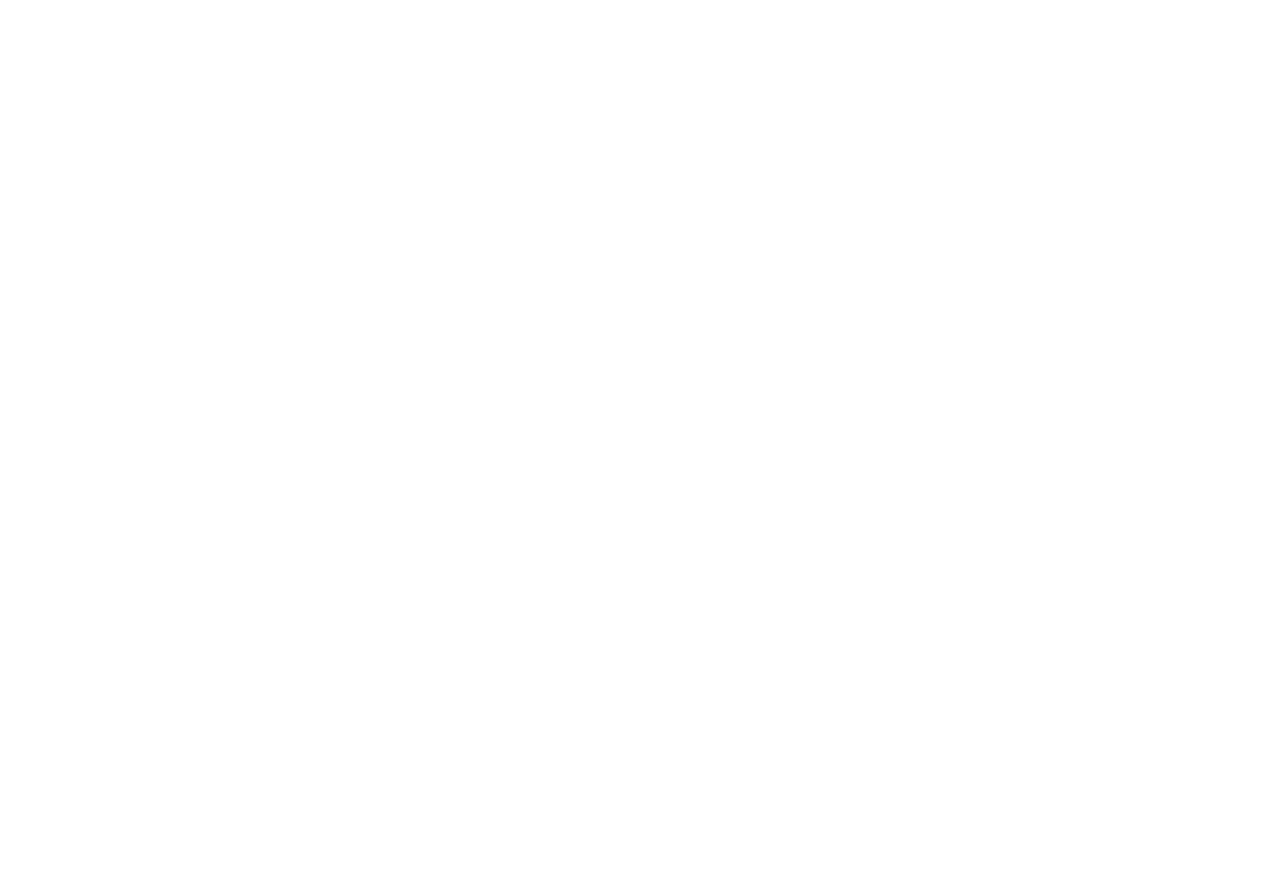
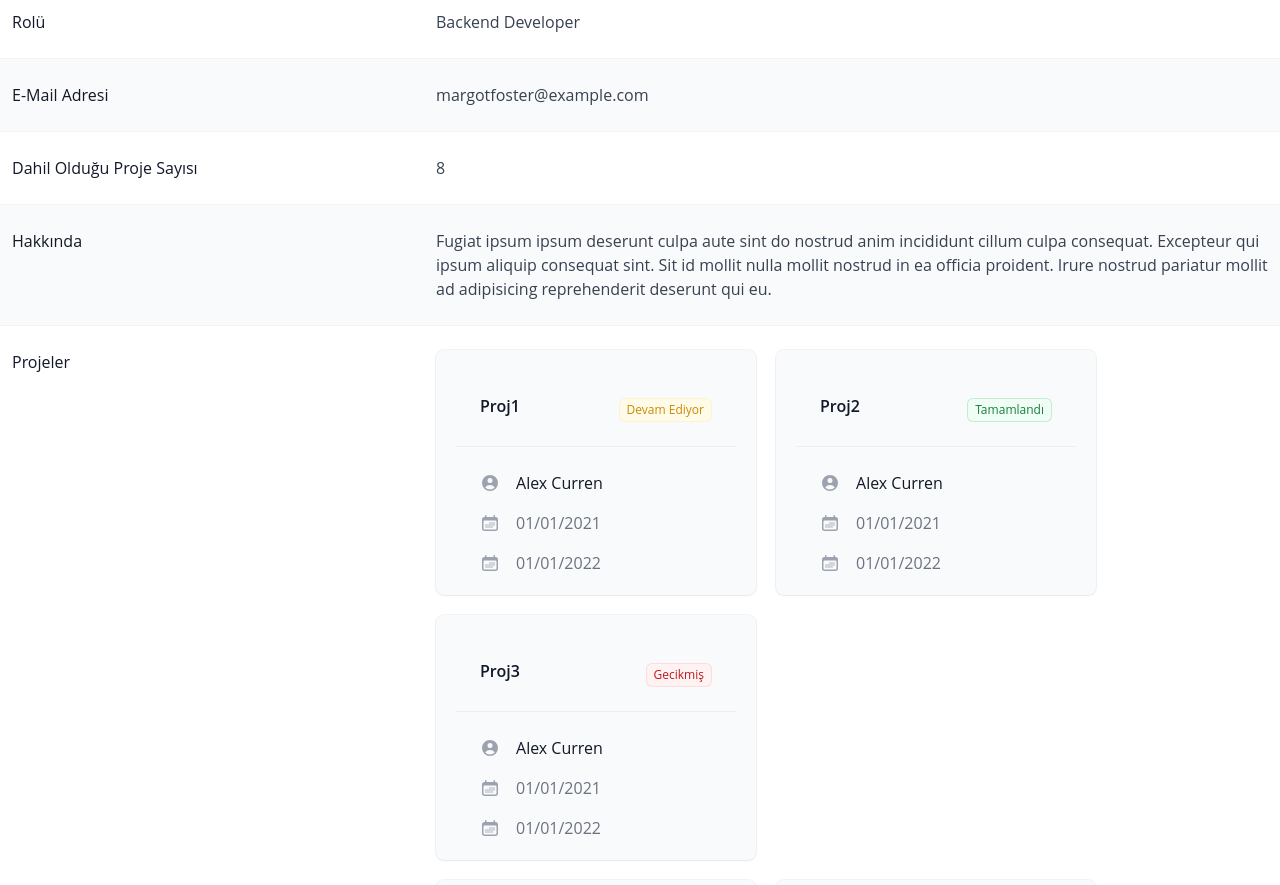
Before and after one commit to ecemkmz/pro-controller, a React (Create React App) app in the folder client/: page /empInfo in a window 1280 px wide. Before the commit this address had no page. Shown: the part 140-1025 px from the top of the page. Before the commit the page ends 800 px from the top, so only its background shows below. Built offline with nearby package versions, Linux system fonts and the light colour scheme.

Commit message:
Çalışan bilgisi güncellendi | Server'de çalışan listesi için endpoint oluşturuldu | İyileştirmeler yapıldı

```diff
--- a/client/src/App.jsx
+++ b/client/src/App.jsx
@@ -6,6 +6,7 @@ import Employees from './components/employees/Employees';
 import Home from './pages/home/Home';
 import UserEdit from "./components/userEdit/userEdit";
 import ListProjects from './components/projects/ListProjects';
+import EmpInfo from './components/empInfo/EmpInfo';
 
 function App() {
   return (
@@ -18,6 +19,7 @@ function App() {
         <Route path="/" element={<Home />} />
         <Route path="/userEdit" element={<UserEdit />} />
         <Route path="/listProjects" element={<ListProjects />} />
+        <Route path="/empInfo" element={<EmpInfo />} />
       </Routes>
     </BrowserRouter>
   );
--- /dev/null
+++ b/client/src/components/empInfo/EmpInfo.jsx
@@ -0,0 +1,225 @@
+import { CalendarDaysIcon, UserCircleIcon } from "@heroicons/react/20/solid";
+
+const projectsArray = [
+  {
+    projName: "Proj1",
+    projStatus: "Devam Ediyor",
+    projLeader: "Alex Curren",
+    projStartDate: "01/01/2021",
+    projEndDate: "01/01/2022",
+  },
+  {
+    projName: "Proj2",
+    projStatus: "Tamamlandı",
+    projLeader: "Alex Curren",
+    projStartDate: "01/01/2021",
+    projEndDate: "01/01/2022",
+  },
+  {
+    projName: "Proj3",
+    projStatus: "Gecikmiş",
+    projLeader: "Alex Curren",
+    projStartDate: "01/01/2021",
+    projEndDate: "01/01/2022",
+  },
+  {
+    projName: "Proj4",
+    projStatus: "Tamamlandı",
+    projLeader: "Alex Curren",
+    projStartDate: "01/01/2021",
+    projEndDate: "01/01/2022",
+  },
+  {
+    projName: "Proj5",
+    projStatus: "Tamamlandı",
+    projLeader: "Alex Curren",
+    projStartDate: "01/01/2021",
+    projEndDate: "01/01/2022",
+  },
+  {
+    projName: "Proj6",
+    projStatus: "Tamamlandı",
+    projLeader: "Alex Curren",
+    projStartDate: "01/01/2021",
+    projEndDate: "01/01/2022",
+  },
+  {
+    projName: "Proj7",
+    projStatus: "Devam Ediyor",
+    projLeader: "Alex Curren",
+    projStartDate: "01/01/2021",
+    projEndDate: "01/01/2022",
+  },
+  {
+    projName: "Proj8",
+    projStatus: "Gecikmiş",
+    projLeader: "Alex Curren",
+    projStartDate: "01/01/2021",
+    projEndDate: "01/01/2022",
+  },
+];
+
+function EmpInfo() {
+  const PersonInfo = {
+    name: "Margot ",
+    surname: "Foster",
+    email: "margotfoster@example.com",
+    role: "Backend Developer",
+    numOfProjects: projectsArray.length,
+    about:
+      "Fugiat ipsum ipsum deserunt culpa aute sint do nostrud anim incididunt cillum culpa consequat. Excepteur qui ipsum aliquip consequat sint. Sit id mollit nulla mollit nostrud in ea officia proident. Irure nostrud pariatur mollit ad adipisicing reprehenderit deserunt qui eu.",
+  };
+
+  const renderProjects = () => {
+    const groupedProjects = [];
+    for (let i = 0; i < projectsArray.length; i += 3) {
+      groupedProjects.push(projectsArray.slice(i, i + 3));
+    }
+
+    return groupedProjects.map((group, groupIndex) => (
+      <div
+        key={groupIndex}
+        className="lg:flex lg:gap-5 lg:mb-5 sm:flex-wrap sm:mb-10"
+      >
+        {group.map((project, index) => (
+          <div key={index} className={` sm:w-1/2 md:w-80 `}>
+            <div className="rounded-lg bg-gray-50 shadow-sm ring-1 ring-gray-900/5 p-5">
+              <dl className="flex flex-wrap">
+                <div className="flex-auto pl-6 pt-6">
+                  <dt className="text-sm font-semibold leading-6 text-gray-900">
+                    {project.projName}
+                  </dt>
+                  <dd className="mt-1 text-base font-semibold leading-6 text-gray-900"></dd>
+                </div>
+                <div className="flex-none self-end px-6 pt-4">
+                  <dt className="sr-only">Status</dt>
+                  <dd
+                    className={`inline-flex items-center rounded-md px-2 py-1 text-xs font-medium ring-1 ring-inset
+  ${
+    project.projStatus === "Gecikmiş"
+      ? "text-red-700 bg-red-50 ring-red-600/10"
+      : ""
+  }
+  ${
+    project.projStatus === "Devam Ediyor"
+      ? "text-yellow-600 bg-yellow-50 ring-yellow-500/10"
+      : ""
+  }
+  ${
+    project.projStatus === "Tamamlandı"
+      ? "text-green-700 bg-green-50 ring-green-600/20"
+      : ""
+  }`}
+                  >
+                    {project.projStatus}
+                  </dd>
+                </div>
+                <div className="mt-6 flex w-full flex-none gap-x-4 border-t border-gray-900/5 px-6 pt-6">
+                  <dt className="flex-none">
+                    <span className="sr-only">Leader</span>
+                    <UserCircleIcon
+                      className="h-6 w-5 text-gray-400"
+                      aria-hidden="true"
+                    />
+                  </dt>
+                  <dd className="text-sm font-medium leading-6 text-gray-900">
+                    {project.projLeader}
+                  </dd>
+                </div>
+                <div className="mt-4 flex w-full flex-none gap-x-4 px-6">
+                  <dt className="flex-none">
+                    <span className="sr-only">Due date</span>
+                    <CalendarDaysIcon
+                      className="h-6 w-5 text-gray-400"
+                      aria-hidden="true"
+                    />
+                  </dt>
+                  <dd className="text-sm leading-6 text-gray-500">
+                    <time dateTime="2023-01-31">{project.projStartDate}</time>
+                  </dd>
+                </div>
+                <div className="mt-4 flex w-full flex-none gap-x-4 px-6">
+                  <dt className="flex-none">
+                    <span className="sr-only">Status</span>
+                    <CalendarDaysIcon
+                      className="h-6 w-5 text-gray-400"
+                      aria-hidden="true"
+                    />
+                  </dt>
+                  <dd className="text-sm leading-6 text-gray-500">
+                    {project.projEndDate}
+                  </dd>
+                </div>
+              </dl>
+            </div>
+          </div>
+        ))}
+      </div>
+    ));
+  };
+
+  return (
+    <div>
+      <div className="px-4 sm:px-0">
+        <p className="mt-1 max-w-2xl text-sm leading-6 text-gray-500">
+          Çalışan bilgileri ve projeleri.
+        </p>
+      </div>
+      <div className="mt-6 border-t border-gray-100">
+        <dl className="divide-y divide-gray-100">
+          <div className="bg-gray-50 px-4 py-6 sm:grid sm:grid-cols-3 sm:gap-4 sm:px-3">
+            <dt className="text-sm font-medium leading-6 text-gray-900">
+              Ad - Soyad
+            </dt>
+
+            <dd className="mt-1 text-sm leading-6 text-gray-700 sm:col-span-2 sm:mt-0">
+              {PersonInfo.name} {PersonInfo.surname}
+            </dd>
+          </div>
+          <div className="bg-white px-4 py-6 sm:grid sm:grid-cols-3 sm:gap-4 sm:px-3">
+            <dt className="text-sm font-medium leading-6 text-gray-900">
+              Rolü
+            </dt>
+            <dd className="mt-1 text-sm leading-6 text-gray-700 sm:col-span-2 sm:mt-0">
+              {PersonInfo.role}
+            </dd>
+          </div>
+          <div className="bg-gray-50 px-4 py-6 sm:grid sm:grid-cols-3 sm:gap-4 sm:px-3">
+            <dt className="text-sm font-medium leading-6 text-gray-900">
+              E-Mail Adresi
+            </dt>
+            <dd className="mt-1 text-sm leading-6 text-gray-700 sm:col-span-2 sm:mt-0">
+              {PersonInfo.email}
+            </dd>
+          </div>
+          <div className="bg-white px-4 py-6 sm:grid sm:grid-cols-3 sm:gap-4 sm:px-3">
+            <dt className="text-sm font-medium leading-6 text-gray-900">
+              Dahil Olduğu Proje Sayısı
+            </dt>
+            <dd className="mt-1 text-sm leading-6 text-gray-700 sm:col-span-2 sm:mt-0">
+              {PersonInfo.numOfProjects}
+            </dd>
+          </div>
+          <div className="bg-gray-50 px-4 py-6 sm:grid sm:grid-cols-3 sm:gap-4 sm:px-3">
+            <dt className="text-sm font-medium leading-6 text-gray-900">
+              Hakkında
+            </dt>
+            <dd className="mt-1 text-sm leading-6 text-gray-700 sm:col-span-2 sm:mt-0">
+              {PersonInfo.about}
+            </dd>
+          </div>
+          <div className="bg-white px-4 py-6 sm:grid sm:grid-cols-3 sm:gap-4 sm:px-3">
+            <dt className="text-sm font-medium leading-6 text-gray-900">
+              Projeler
+            </dt>
+            <dd className="mt-2 text-sm text-gray-900 sm:col-span-2 sm:mt-0">
+              {renderProjects()}
+            </dd>
+          </div>
+        </dl>
+      </div>
+    </div>
+  );
+}
+
+export default EmpInfo;
--- a/client/src/components/login/Login.jsx
+++ b/client/src/components/login/Login.jsx
@@ -25,17 +25,20 @@ const Login = () => {
       const data = await response.json();
       if (response.ok) {
         console.log("Giriş işlemi alındı!");
-        if (data.message === "Kullanıcı girişi başarılı.") {
+        if (data.message === "Giriş Başarılı") {
           alert("Giriş başarılı.");
         }
         // İsteğe bağlı olarak başka bir işlem yapabilirsiniz, örneğin kullanıcıyı başka bir sayfaya yönlendirebilirsiniz.
       } else {
-        console.error("Giriş sırasında bir hata oluştu:", data.error);
-
-        if (data.error === "Kullanıcı bulunamadı veya şifre yanlış. Lütfen bilgilerinizi kontrol ediniz.") {
+        if (
+          data.error ===
+          "Kullanıcı bulunamadı veya şifre yanlış. Lütfen bilgilerinizi kontrol ediniz."
+        ) {
           alert(
             "Kullanıcı bulunamadı veya şifre yanlış. Lütfen bilgilerinizi kontrol ediniz."
           );
+        } else if (data.error === "Şifre boş olamaz.") {
+          alert("Şifre boş olamaz.");
         } else {
           alert("Giriş sırasında bir hata oluştu.");
         }
--- a/client/src/components/signup/SignUp.jsx
+++ b/client/src/components/signup/SignUp.jsx
@@ -7,7 +7,7 @@ function classNames(...classes) {
 }
 
 const SignUp = () => {
-  const [selectedOption, setSelectedOption] = useState("Seçenekler");
+  const [selectedOption, setSelectedOption] = useState(null);
   const [selectedPosition, setSelectedPosition] = useState(null);
   const [formData, setFormData] = useState({
     Ad: "",
@@ -36,6 +36,8 @@ const SignUp = () => {
 
       if (response.ok) {
         console.log("Kayıt işlemi alındı!");
+        const data = await response.json();
+        data.message && alert(data.message);
         // İsteğe bağlı olarak başka bir işlem yapabilirsiniz, örneğin kullanıcıyı başka bir sayfaya yönlendirebilirsiniz.
       } else {
         const data = await response.json();
@@ -47,7 +49,11 @@ const SignUp = () => {
           alert(
             "Bu mail adresi zaten kayıtlı. Lütfen farklı bir mail adresi kullanın."
           );
-        } else {
+        }
+        else if(data.error === "Lütfen pozisyon seçiniz.") {
+          alert("Lütfen pozisyon seçiniz.");
+        }
+        else {
           // Diğer hatalar için genel bir hata mesajı göster
           alert("Kayıt sırasında bir hata oluştu.");
         }
```
Also changed, not shown: client/src/components/employees/Employees.jsx (+19 -56 lines), 2 other files (tests, documents, lock files or other folders).
